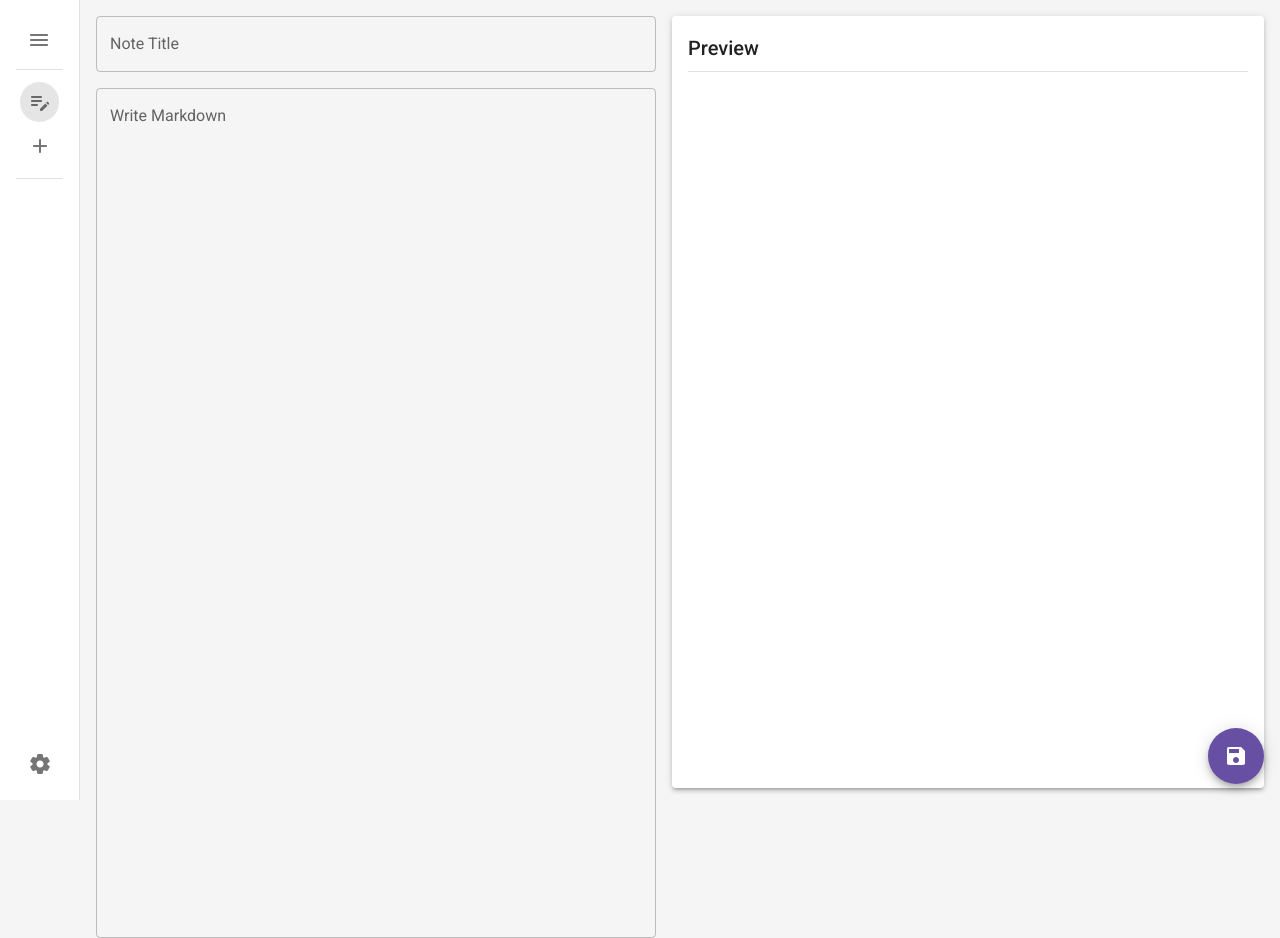
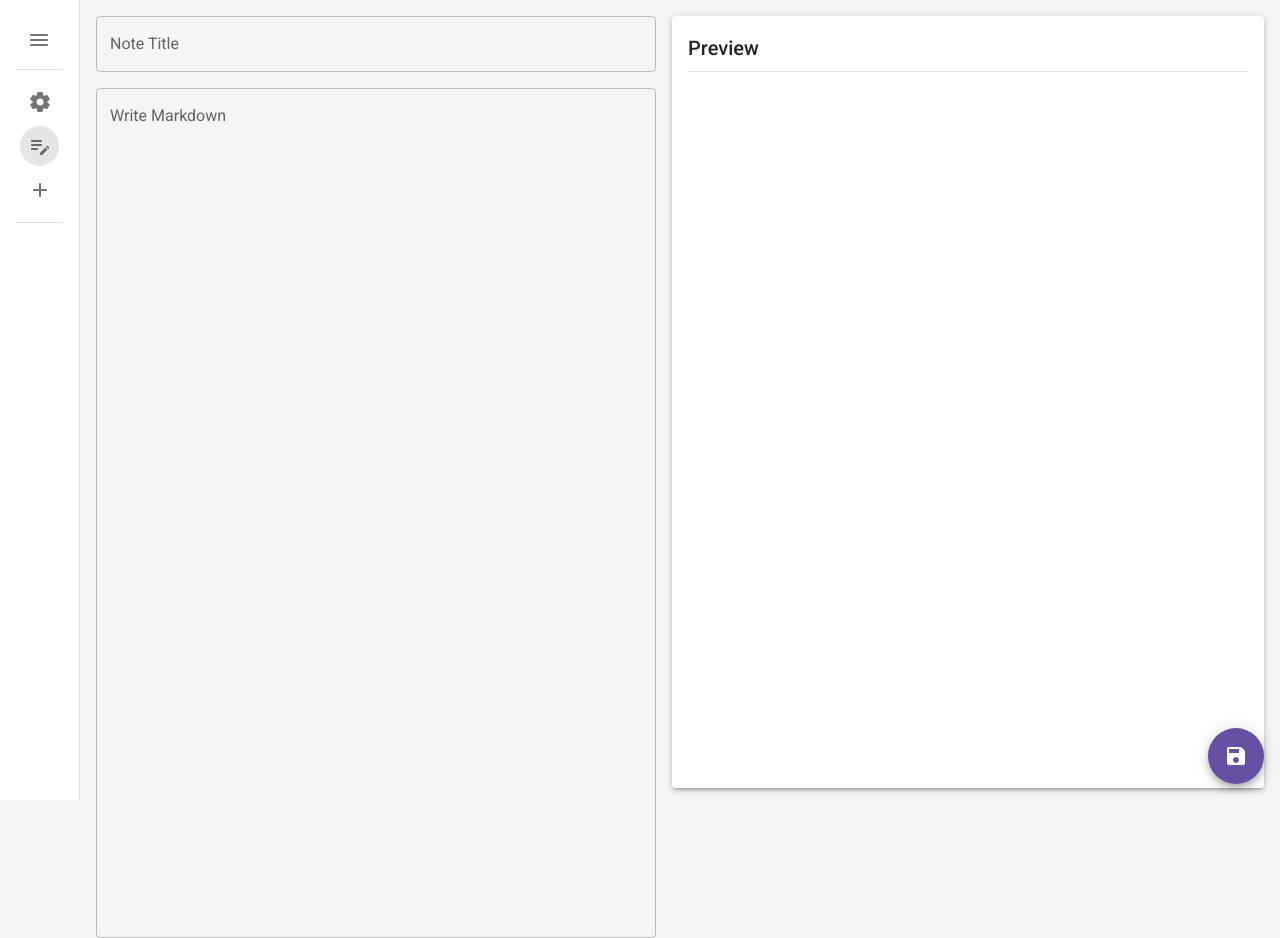
Before and after one commit to vorlie/markdown-editor, a React (Vite) app: page / in a window 1280 px wide. Built offline with nearby package versions, Linux system fonts and the light colour scheme.

Commit message:
refactor: enhance Sidebar responsiveness and layout; adjust Editor and Settings for better mobile experience

```diff
--- a/src/components/Sidebar.tsx
+++ b/src/components/Sidebar.tsx
@@ -8,6 +8,8 @@ import {
   IconButton,
   Box,
   Divider,
+  useMediaQuery,
+  Theme,
 } from "@mui/material";
 import MenuRoundedIcon from "@mui/icons-material/MenuRounded";
 import NotesRoundedIcon from "@mui/icons-material/NotesRounded";
@@ -41,7 +43,8 @@ function Sidebar({
   deleteNote,
 }: SidebarProps) {
   const [open, setOpen] = useState(false);
-  const location = useLocation(); // Get current route
+  const location = useLocation();
+  const isMobile = useMediaQuery((theme: Theme) => theme.breakpoints.down("sm"));
 
   useEffect(() => {
     const savedNotes = localStorage.getItem("notes");
@@ -51,26 +54,40 @@ function Sidebar({
   }, [setNotes]);
 
   return (
+    <>
+      {/* Toggle Button for Mobile */}
+      {isMobile && (
+        <IconButton onClick={() => setOpen(true)} sx={{ position: "absolute", top: 16, left: 16 }}>
+          <MenuRoundedIcon />
+        </IconButton>
+      )}
+
       <Drawer
-      variant="permanent"
+        variant={isMobile ? "temporary" : "permanent"}
+        open={isMobile ? open : true}
+        onClose={() => setOpen(false)}
+        ModalProps={{ keepMounted: true }}
         sx={{
-        width: open ? 280 : 80,
+          width: isMobile ? 280 : open ? 280 : 80,
           transition: "width 0.3s ease-in-out",
           "& .MuiDrawer-paper": {
-          width: open ? 280 : 80,
+            width: isMobile ? 280 : open ? 280 : 80,
             transition: "width 0.3s ease-in-out",
             overflowX: "hidden",
             display: "flex",
             flexDirection: "column",
+            height: "100vh",
           },
         }}
       >
-      {/* Sidebar Toggle Button */}
+        {/* Sidebar Toggle Button (Desktop Only) */}
+        {!isMobile && (
           <Box sx={{ display: "flex", justifyContent: "flex-end", p: 0.5, mb: "5px" }}>
             <IconButton onClick={() => setOpen(!open)}>
               {open ? <MenuOpenRoundedIcon /> : <MenuRoundedIcon />}
             </IconButton>
           </Box>
+        )}
 
         <Divider />
 
@@ -78,13 +95,28 @@ function Sidebar({
         <List>
           <ListItemButton
             component={Link}
+            to="/settings"
+            sx={{
+              borderRadius: open ? "12px" : "30px",
+              margin: "4px",
+              justifyContent: open ? "flex-start" : "center",
+              backgroundColor: location.pathname === "/settings" ? "rgba(0, 0, 0, 0.1)" : "transparent",
+            }}
+          >
+            <ListItemIcon sx={{ minWidth: "unset", justifyContent: "center" }}>
+              <SettingsRoundedIcon />
+            </ListItemIcon>
+            {open && <ListItemText sx={{ marginLeft: "8px" }} primary="Settings" />}
+          </ListItemButton>
+
+          <ListItemButton
+            component={Link}
             to="/"
             sx={{
               borderRadius: open ? "12px" : "30px",
               margin: "4px",
               justifyContent: open ? "flex-start" : "center",
-            backgroundColor:
-              location.pathname === "/" ? "rgba(0, 0, 0, 0.1)" : "transparent",
+              backgroundColor: location.pathname === "/" ? "rgba(0, 0, 0, 0.1)" : "transparent",
             }}
           >
             <ListItemIcon sx={{ minWidth: "unset", justifyContent: "center" }}>
@@ -104,39 +136,35 @@ function Sidebar({
             <ListItemIcon sx={{ minWidth: "unset", justifyContent: "center" }}>
               <AddRoundedIcon />
             </ListItemIcon>
-          {open && (
-            <ListItemText sx={{ marginLeft: "8px" }} primary="New Note" />
-          )}
+            {open && <ListItemText sx={{ marginLeft: "8px" }} primary="New Note" />}
           </ListItemButton>
         </List>
 
         <Divider />
 
         {/* Scrollable Notes List */}
-      <Box sx={{ flexGrow: 1, overflowY: "auto" }}>
+        <Box sx={{ flexGrow: 1, overflowY: "auto", minHeight: 0 }}>
           <List>
             {notes.map((note, index) => (
               <ListItemButton
                 component={Link}
                 to="/"
                 key={index}
-              onClick={() => setSelectedNote(note)}
+                onClick={() => {
+                  setSelectedNote(note);
+                  if (isMobile) setOpen(false);
+                }}
                 sx={{
                   borderRadius: open ? "12px" : "30px",
                   margin: "4px",
                   justifyContent: open ? "flex-start" : "center",
-                backgroundColor:
-                  selectedNote === note ? "rgba(0, 0, 0, 0.1)" : "transparent",
+                  backgroundColor: selectedNote === note ? "rgba(0, 0, 0, 0.1)" : "transparent",
                 }}
               >
-              <ListItemIcon
-                sx={{ minWidth: "unset", justifyContent: "center" }}
-              >
+                <ListItemIcon sx={{ minWidth: "unset", justifyContent: "center" }}>
                   <NotesRoundedIcon />
                 </ListItemIcon>
-              {open && (
-                <ListItemText sx={{ marginLeft: "8px" }} primary={note.title} />
-              )}
+                {open && <ListItemText sx={{ marginLeft: "8px" }} primary={note.title} />}
                 {open && (
                   <IconButton
                     onClick={(e) => {
@@ -151,28 +179,8 @@ function Sidebar({
             ))}
           </List>
         </Box>
-
-      {/* Settings Button (Fixed to Bottom) */}
-      <Box
-        component={Link}
-        to="/settings"
-        sx={{
-          position: "absolute",
-          bottom: 16,
-          left: open ? 16 : "50%",
-          transform: open ? "none" : "translateX(-50%)",
-          backgroundColor:
-            location.pathname === "/settings"
-              ? "rgba(0, 0, 0, 0.1)"
-              : "transparent",
-          borderRadius: "30px",
-        }}
-      >
-        <IconButton sx={{ minWidth: "unset", justifyContent: "center" }}>
-          <SettingsRoundedIcon />
-        </IconButton>
-      </Box>
       </Drawer>
+    </>
   );
 }
 
--- a/src/pages/Editor.tsx
+++ b/src/pages/Editor.tsx
@@ -64,7 +64,7 @@ function Editor({ selectedNote, setNotes, notes }: EditorProps) {
     <Box sx={{ height: "100vh", width: "100vw", p: 2 }}>
       {isMobile ? (
         // 📱 Mobile Layout (Stacked)
-        <Box sx={{ display: "flex", flexDirection: "column", gap: 2 }}>
+        <Box sx={{ display: "flex", flexDirection: "column", gap: 2, mt:6 }}>
           <TextField
             label="Note Title"
             fullWidth
--- a/src/pages/Settings.tsx
+++ b/src/pages/Settings.tsx
@@ -14,7 +14,7 @@ function Settings({
   setMode: (mode: "light" | "dark") => void;
 }) {
   return (
-    <Container sx={{ flex: 1, p: 3 }}>
+    <Container sx={{ flex: 1, p: 3, mt: { xs: 6, sm: 0 } }}>
       <Typography variant="h4" gutterBottom>
         Settings
       </Typography>
```
Lines whose indentation alone changed are shown as unchanged.
